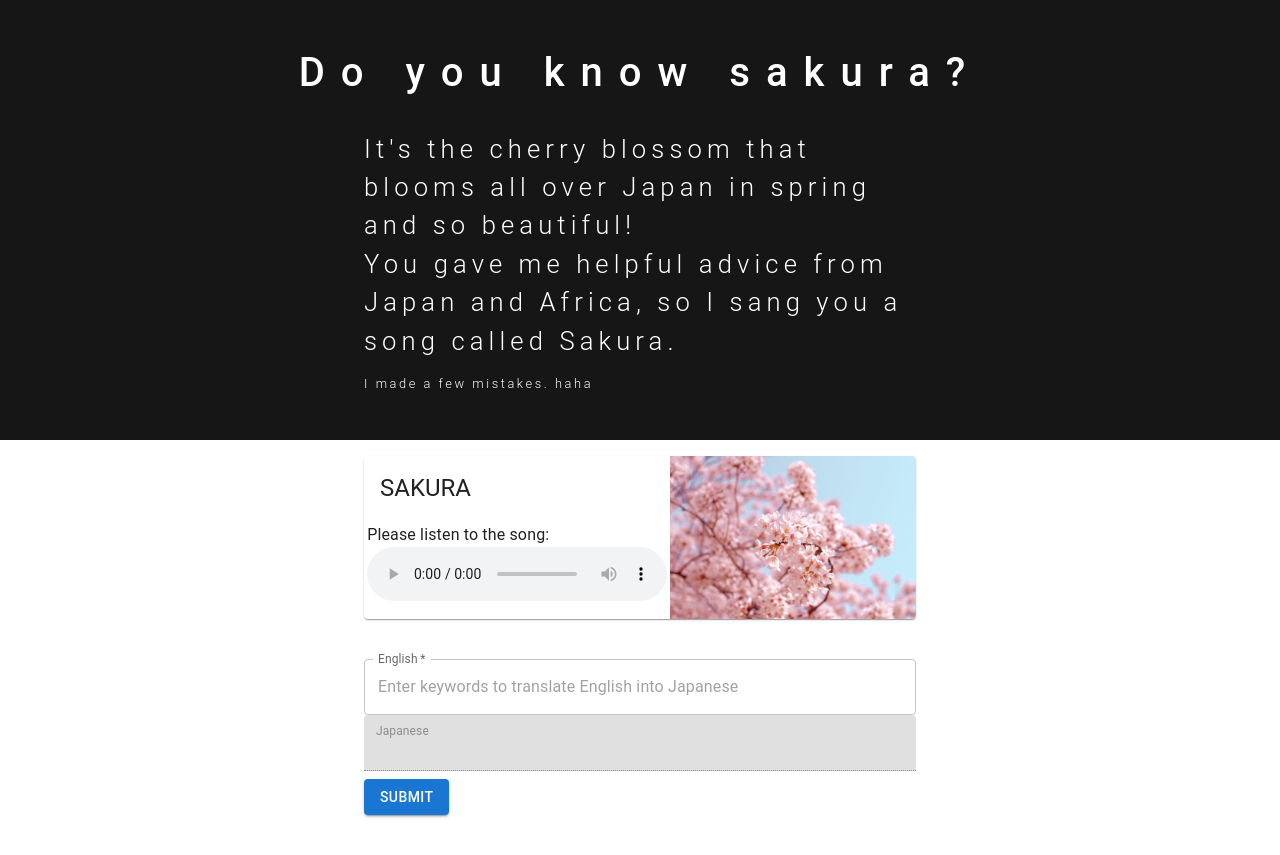
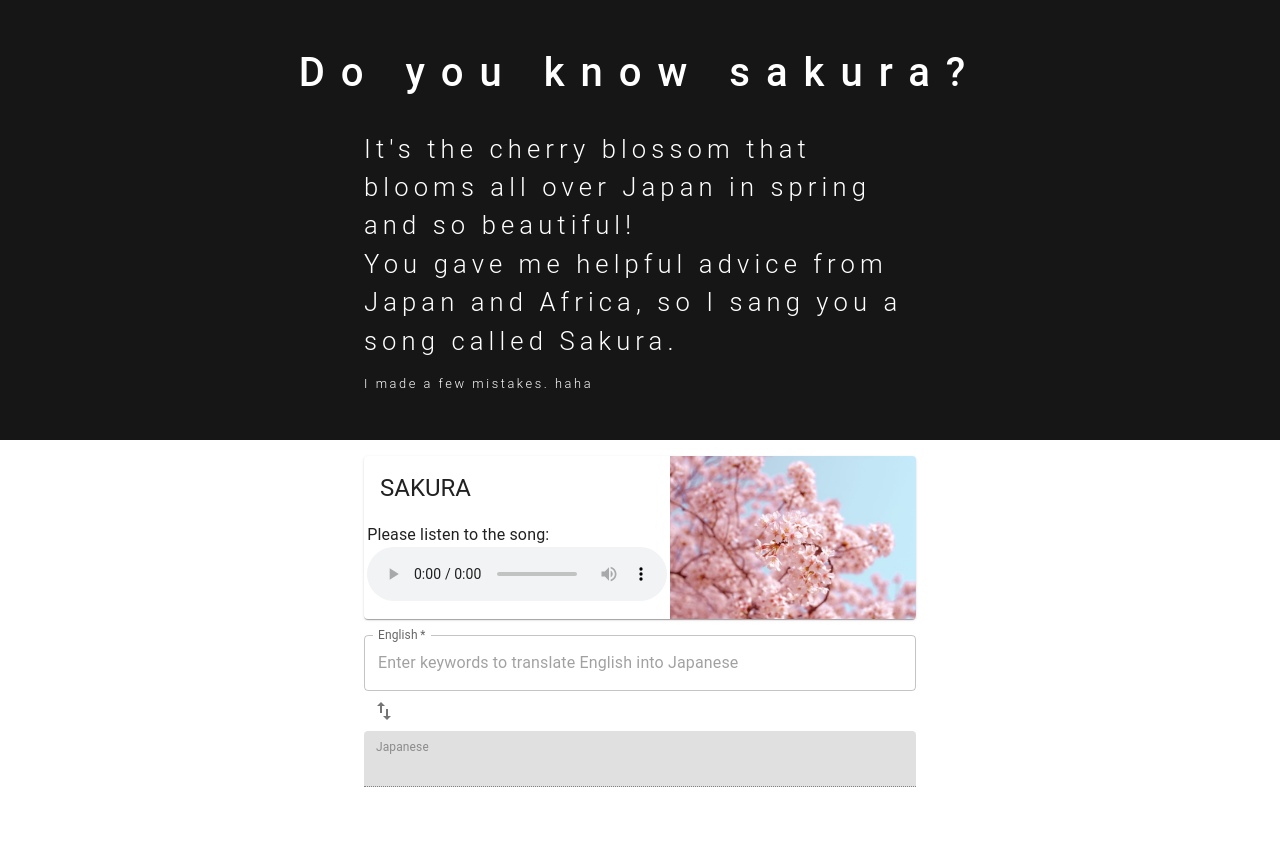
Before and after one commit to Kosuke-Nagamatsu/sakura-song-react, a React (Create React App) app: page / in a window 1280 px wide. After the commit the page ends 803 px from the top, so only its background shows below. Built offline with nearby package versions, Linux system fonts and the light colour scheme; no server answers; what react-animations would draw is missing.

Commit message:
update: to more comfortable translation function

```diff
--- a/src/components/TranslationForm.jsx
+++ b/src/components/TranslationForm.jsx
@@ -1,77 +1,76 @@
+import styled from 'styled-components';
 import axios from 'axios';
 import { useState } from 'react';
-import { Box, Button, TextField } from '@mui/material';
+import { IconButton, TextField } from '@mui/material';
+import SwapVertIcon from '@mui/icons-material/SwapVert';
 
 export const TranslationForm = () => {
-  const [text, setText] = useState("");
+  const apiId = process.env.REACT_APP_TRANSLATE_API_ID;
   const [resText, setResText] = useState("");
-  const [validated, setValidated] = useState(false);
+  const [languages, setLanguages] = useState({ source: "en", target: "ja", srcName: "English", tgtName: "Japanese" });
+  const { source, target, srcName, tgtName } = languages;
 
-  const helperText = validated ? "半角英数字を入力してください。" : "";  // バリデーションエラーの有無で切り替え
-  const apiId = process.env.REACT_APP_TRANSLATE_API_ID;
-  const params = { source: "en", target: "ja" };
+  const handleClick = () => {
+    const newSrc = target;
+    const newTgt = source;
+    const newSrcName = tgtName;
+    const newTgtName = srcName;
 
-  // バリデーションチェック
-  const isValidated = (str) => {
-    const string = str.replace(/\s+/g, "");  // 空白を削除（連続する空白も含めすべて空文字に置換）
-    const reg = new RegExp(/^[a-zA-Z0-9!-/:-@¥[-`{-~]*$/);  // 半角英数記号のみマッチさせる
-    const isMatched = reg.test(string);
-    return !isMatched;
+    // 英→日 を 日→英 のように対象言語を入れ替える
+    setLanguages((prev) => ({
+      ...prev,
+      source: newSrc,
+      target: newTgt,
+      srcName: newSrcName,
+      tgtName: newTgtName
+    }));
   }
 
   const handleChange = (e) => {
-    setText(e.target.value);
-  }
+    const text = e.target.value;
 
-  const handleSubmit = (e) => {
-    e.preventDefault();
-    if (isValidated(text)) {
-      setValidated(true);
-    } else {
     // text：翻訳するテキスト、source：翻訳前の言語、target：翻訳後の言語 をパラメータに指定しリクエストを送信
-      axios.get(`https://script.google.com/macros/s/${apiId}/exec?text=${text}&source=${params.source}&target=${params.target}`)
+    axios.get(`https://script.google.com/macros/s/${apiId}/exec?text=${text}&source=${source}&target=${target}`)
       .then((response) => {
         setResText(response.data.text);
       }).catch((error) => {
         console.log(error);
       });
-      if (validated) { setValidated(false) };
-    }
   }
 
   return (
-    <>
-      {/* 制御されたフォーム */}
-      <Box component="form" onSubmit={handleSubmit} my={5}>
+    <SDiv>
       <TextField
         required
         multiline
         fullWidth
         id="outlined-required"
-          label="English"
-          placeholder="Enter keywords to translate English into Japanese"
+        label={srcName}
+        placeholder={`Enter keywords to translate ${srcName} into ${tgtName}`}
         InputLabelProps={{
           shrink: true,
         }}
-          value={text}  // 入力内容をtextで保持
-          onChange={handleChange}  // Changeイベントのコールバックを割り当て
-          error={validated} // bool型 バリデーションエラーの有無
-          helperText={helperText}
+        onChange={handleChange}
       />
+      <IconButton disableRipple={true} onClick={handleClick}>
+        <SwapVertIcon />
+      </IconButton>
       <TextField
         disabled
         multiline
         fullWidth
         id="filled-basic"
-          label="Japanese"
+        label={tgtName}
         InputLabelProps={{
           shrink: true,
         }}
         variant="filled"
         value={resText}
       />
-        <Button sx={{ marginTop: 1 }} type="submit" variant="contained">submit</Button>
-      </Box>
-    </>
+    </SDiv>
   );
 }
+
+const SDiv = styled.div`
+  margin: 1rem 0;
+`
```
Lines whose indentation alone changed are shown as unchanged.
